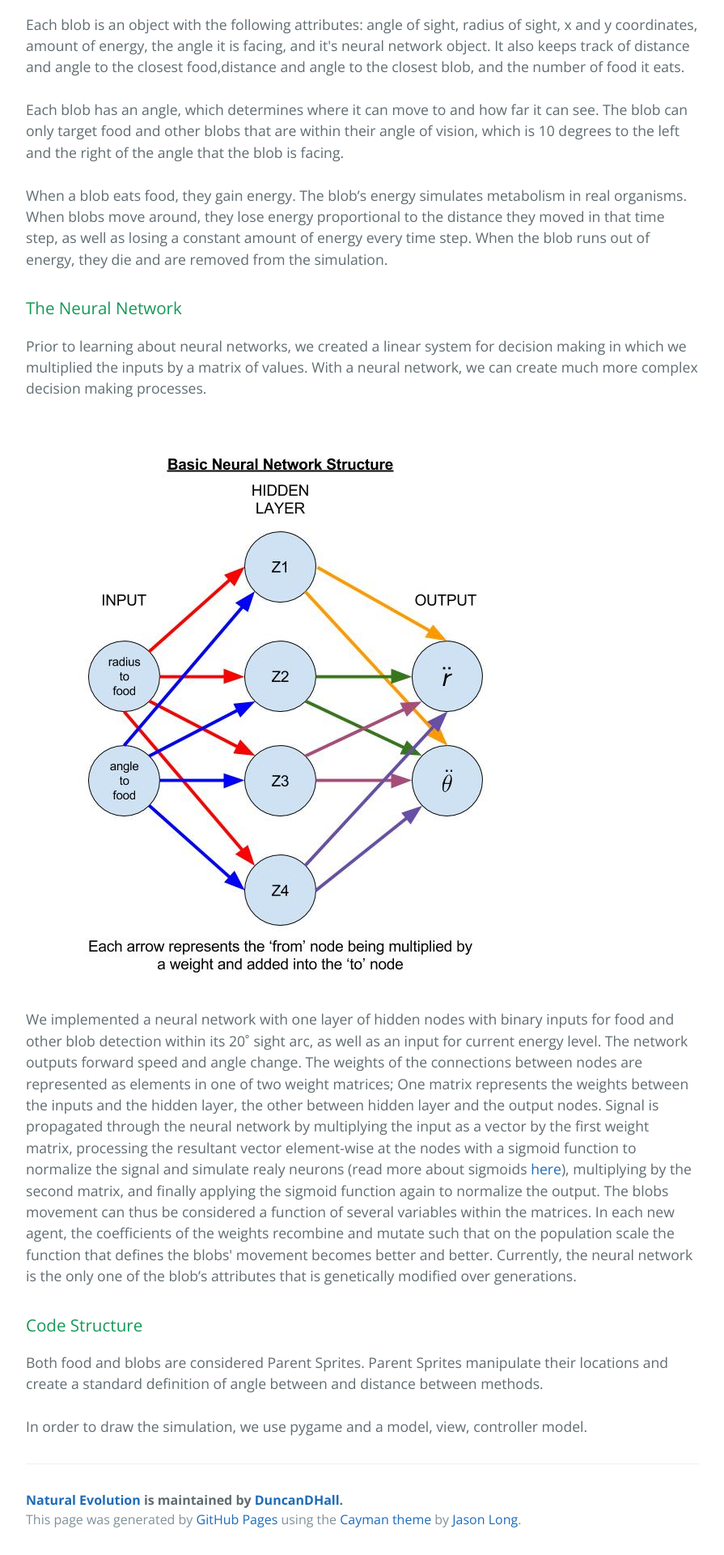
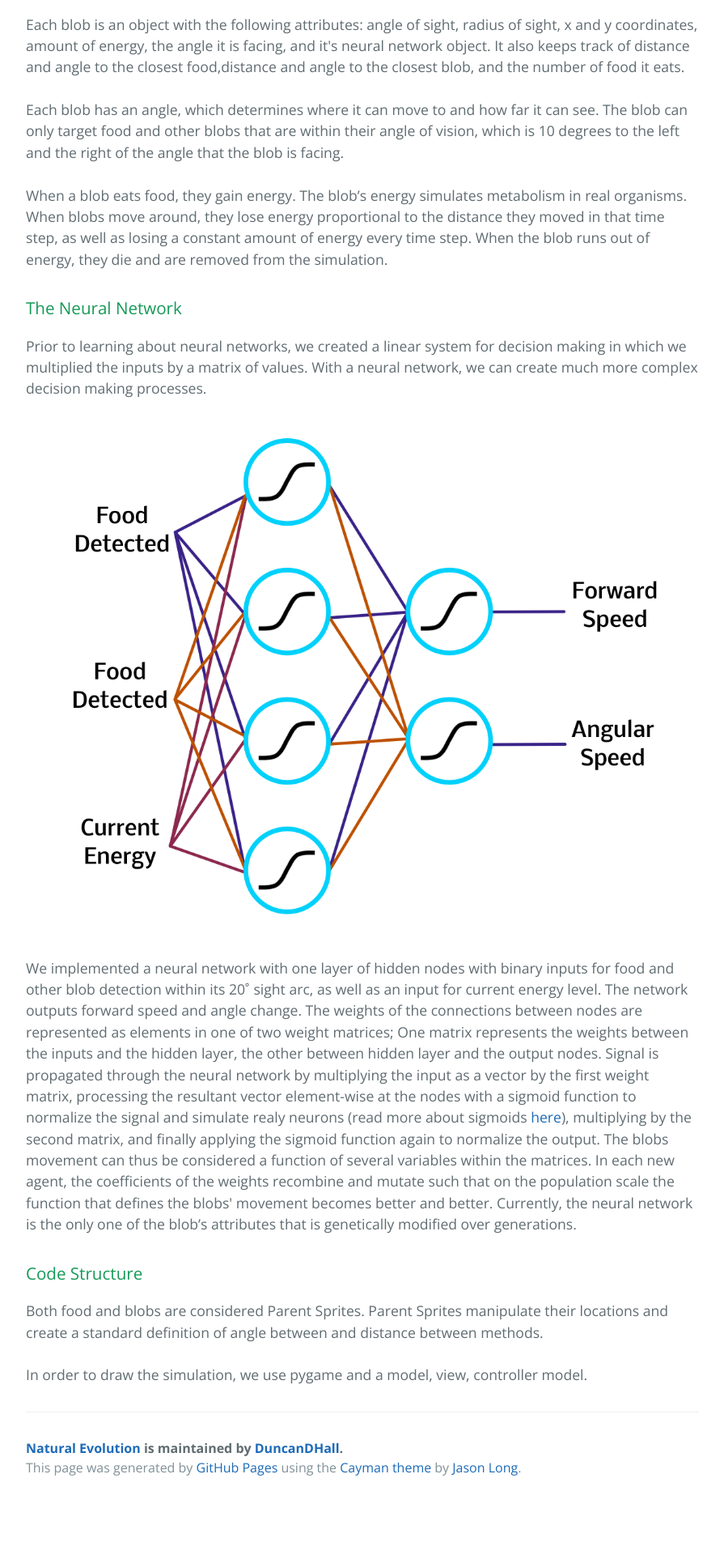
Before and after one commit to DuncanDHall/NaturalEvolution, a Jekyll site: the page implementation.html, which Jekyll copies as it is, in a window 1280 px wide. Shown: the part 759-2679 px from the top of the page at 81% size, without its empty margins (192-1087 px from the left). Built offline with Jekyll 4.4.1, drawn with Linux system fonts in a browser that asks for light colours; after the commit the page ends 2615 px from its top, so only the background shows below that.

Commit message:
Update implementation.html

```diff
--- a/implementation.html
+++ b/implementation.html
@@ -58,7 +58,7 @@ When a blob eats food, they gain energy. The blob’s energy simulates metabolis
 
 <p>Prior to learning about neural networks, we created a linear system for decision making in which we multiplied the inputs by a matrix of values. With a neural network, we can create much more complex decision making processes.
 </p>
-<img src="images/Neural Net Diagram.jpg" alt="Neural Network">
+<img src="images/NN.png" alt="Neural Network">
 <p>
 We implemented a neural network with one layer of hidden nodes with binary inputs for food and other blob detection within its 20˚ sight arc, as well as an input for current energy level. The network outputs forward speed and angle change. The weights of the connections between nodes are represented as elements in one of two weight matrices; One matrix represents the weights between the inputs and the hidden layer, the other between hidden layer and the output nodes. Signal is propagated through the neural network by multiplying the input as a vector by the first weight matrix, processing the resultant vector element-wise at the nodes with a sigmoid function to normalize the signal and simulate realy neurons (read more about sigmoids <a href=”https://en.wikipedia.org/wiki/Sigmoid_function”>here</a>), multiplying by the second matrix, and finally applying the sigmoid function again to normalize the output. The blobs movement can thus be considered a function of several variables within the matrices. In each new agent, the coefficients of the weights recombine and mutate such that on the population scale the function that defines the blobs' movement becomes better and better. Currently, the neural network is the only one of the blob’s attributes that is genetically modified over generations.
 </p>
```
